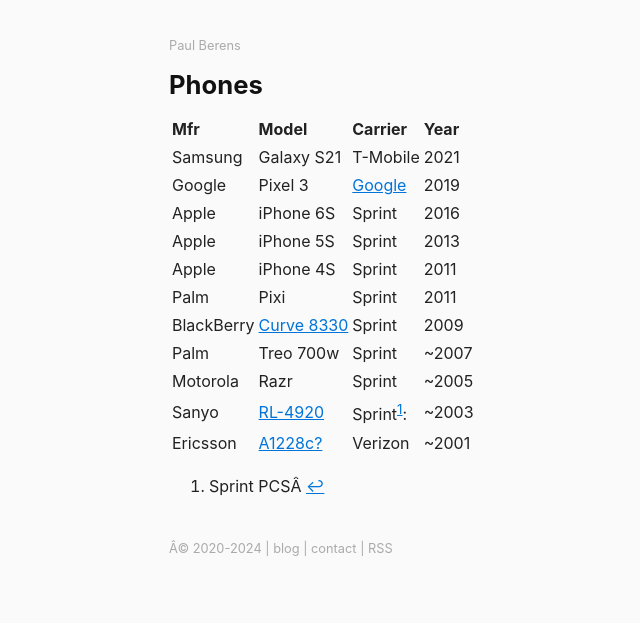
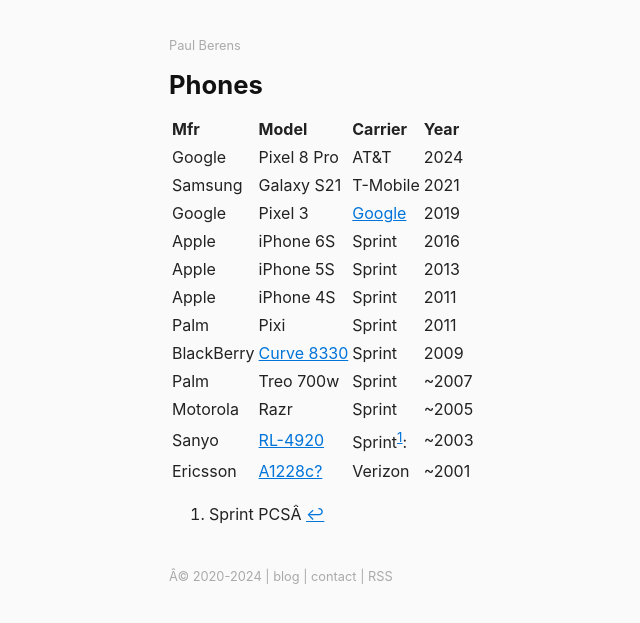
Before and after one commit to berensp/berensp.github.io, a Jekyll site: the page built from pages/phones.md, in a window 1280 px wide. Shown: the top 623 px of the page, without its empty margins (151-791 px from the left). Built offline with Jekyll 4.4.1, drawn with Linux system fonts in a browser that asks for light colours; a script that is not in the unit is left out.

Commit message:
Update phones.md

```diff
--- a/pages/phones.md
+++ b/pages/phones.md
@@ -7,6 +7,7 @@
 
 | Mfr | Model | Carrier | Year |
 | :---  | :---  | :--- | :---  |
+| Google | Pixel 8 Pro | AT&T | 2024 |
 | Samsung | Galaxy S21 | T-Mobile | 2021 |
 | Google | Pixel 3 | <a href="https://fi.google.com/" target="_blank">Google</a> | 2019 |
 | Apple | iPhone 6S | Sprint | 2016 |
```
